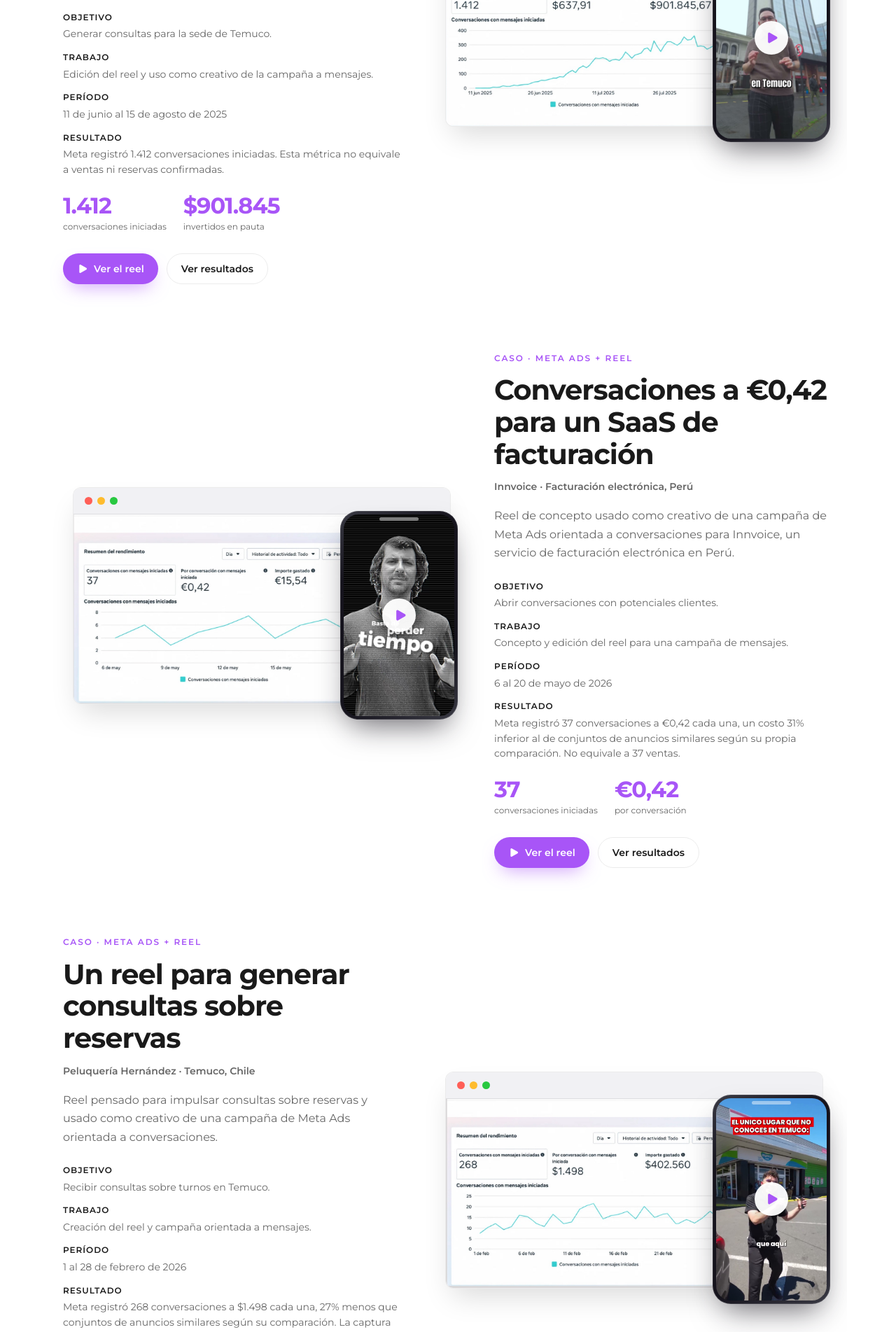
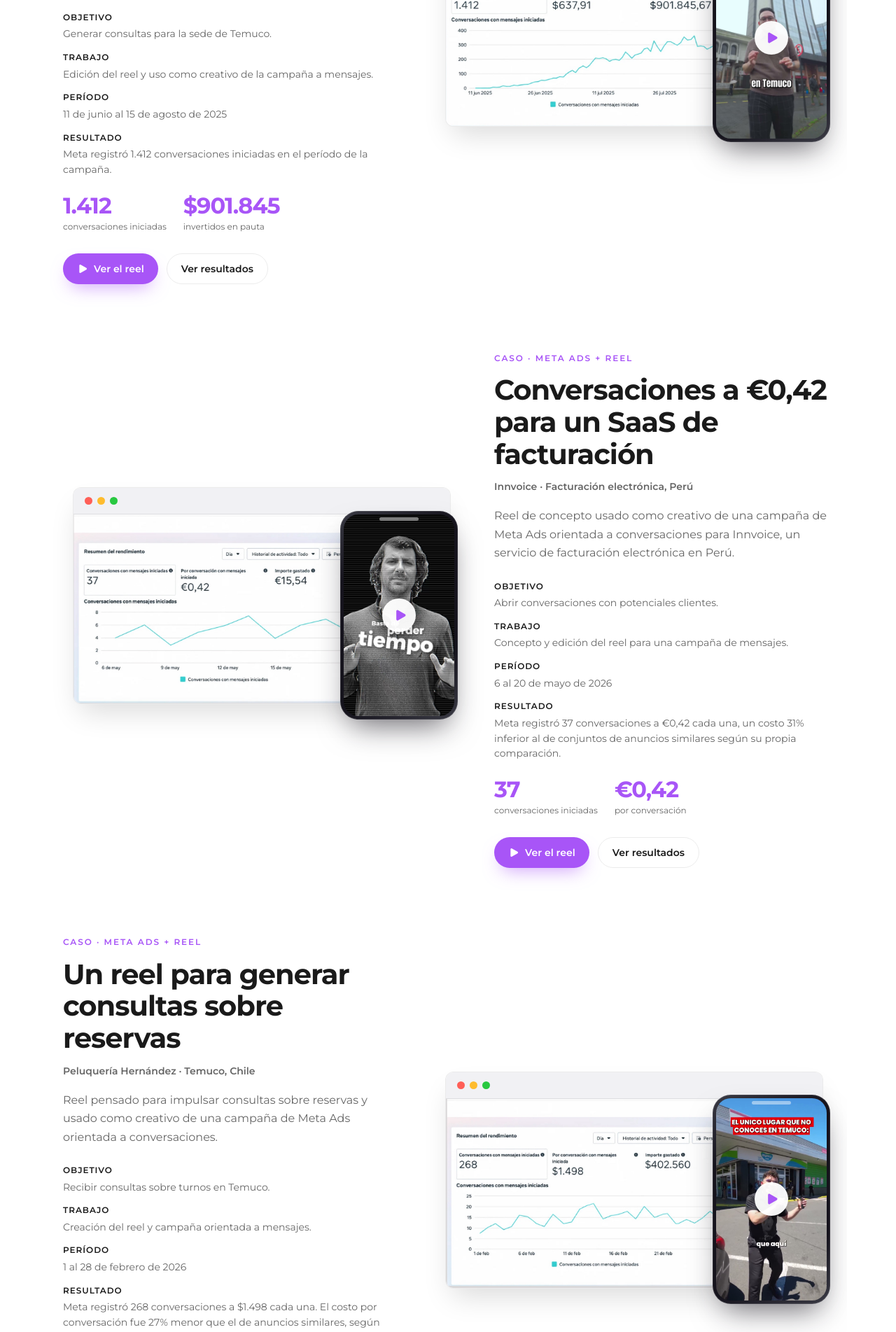
Before and after one commit to genesisleal/genesisleal, a React (Vite) app: page /portafolio in a window 1280 px wide. Shown: the part 880-2783 px from the top of the page at 70% size. Built offline with nearby package versions, Linux system fonts and the light colour scheme.

Commit message:
refine: clarify portfolio campaign results

```diff
--- a/src/pages/PortfolioWork.jsx
+++ b/src/pages/PortfolioWork.jsx
@@ -51,7 +51,7 @@ const works = [
     goal: 'Generar consultas para la sede de Temuco.',
     approach: 'Edición del reel y uso como creativo de la campaña a mensajes.',
     period: '11 de junio al 15 de agosto de 2025',
-    resultNote: 'Meta registró 1.412 conversaciones iniciadas. Esta métrica no equivale a ventas ni reservas confirmadas.',
+    resultNote: 'Meta registró 1.412 conversaciones iniciadas en el período de la campaña.',
     stats: [
       { value: '1.412', label: 'conversaciones iniciadas' },
       { value: '$901.845', label: 'invertidos en pauta' }
@@ -70,7 +70,7 @@ const works = [
     goal: 'Abrir conversaciones con potenciales clientes.',
     approach: 'Concepto y edición del reel para una campaña de mensajes.',
     period: '6 al 20 de mayo de 2026',
-    resultNote: 'Meta registró 37 conversaciones a €0,42 cada una, un costo 31% inferior al de conjuntos de anuncios similares según su propia comparación. No equivale a 37 ventas.',
+    resultNote: 'Meta registró 37 conversaciones a €0,42 cada una, un costo 31% inferior al de conjuntos de anuncios similares según su propia comparación.',
     stats: [
       { value: '37', label: 'conversaciones iniciadas' },
       { value: '€0,42', label: 'por conversación' }
@@ -89,7 +89,7 @@ const works = [
     goal: 'Recibir consultas sobre turnos en Temuco.',
     approach: 'Creación del reel y campaña orientada a mensajes.',
     period: '1 al 28 de febrero de 2026',
-    resultNote: 'Meta registró 268 conversaciones a $1.498 cada una, 27% menos que conjuntos de anuncios similares según su comparación. La captura no permite confirmar cuántas terminaron en reservas.',
+    resultNote: 'Meta registró 268 conversaciones a $1.498 cada una. El costo por conversación fue 27% menor que el de anuncios similares, según Meta.',
     stats: [
       { value: '268', label: 'conversaciones iniciadas' },
       { value: '$1.498', label: 'por conversación' }
```
